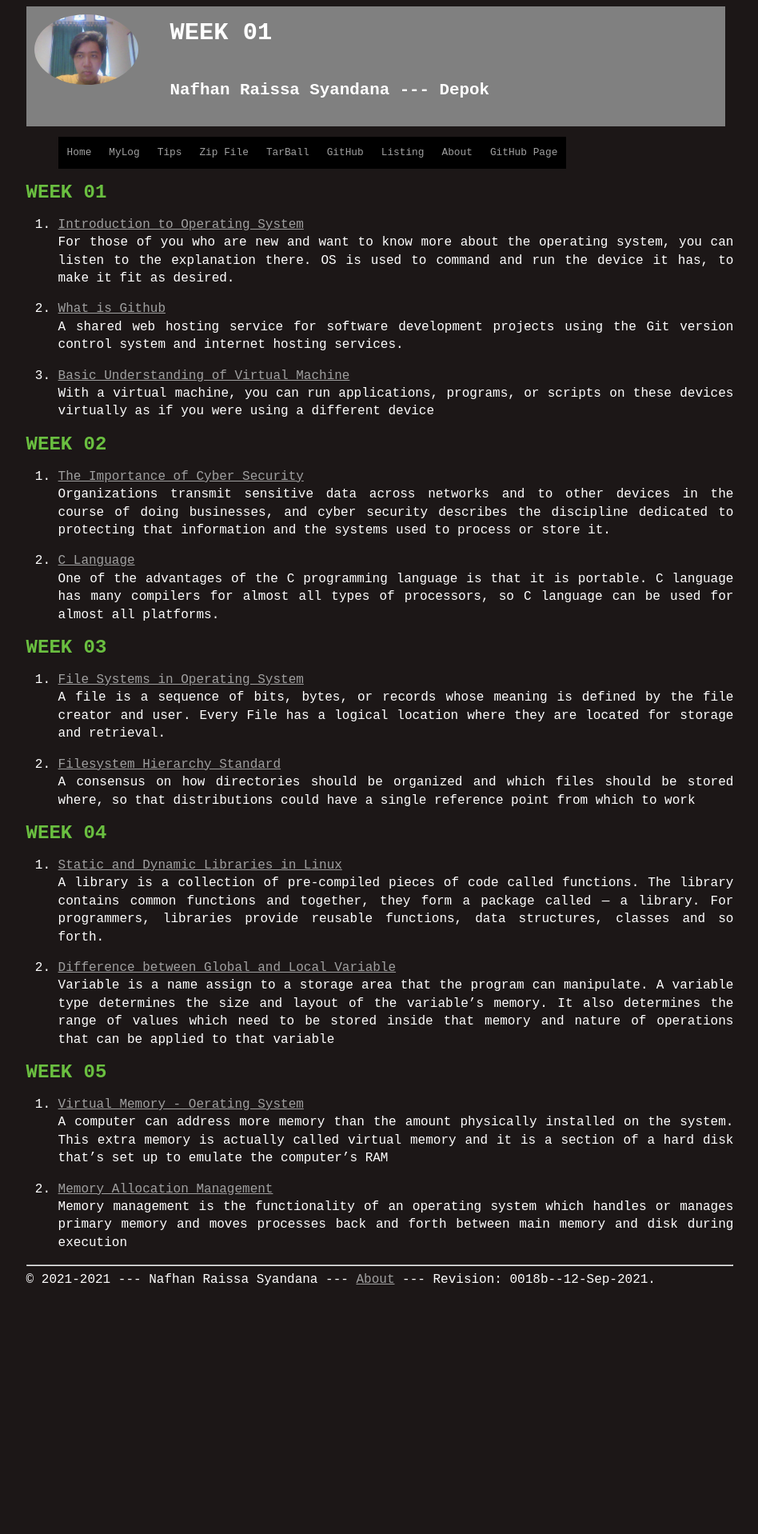
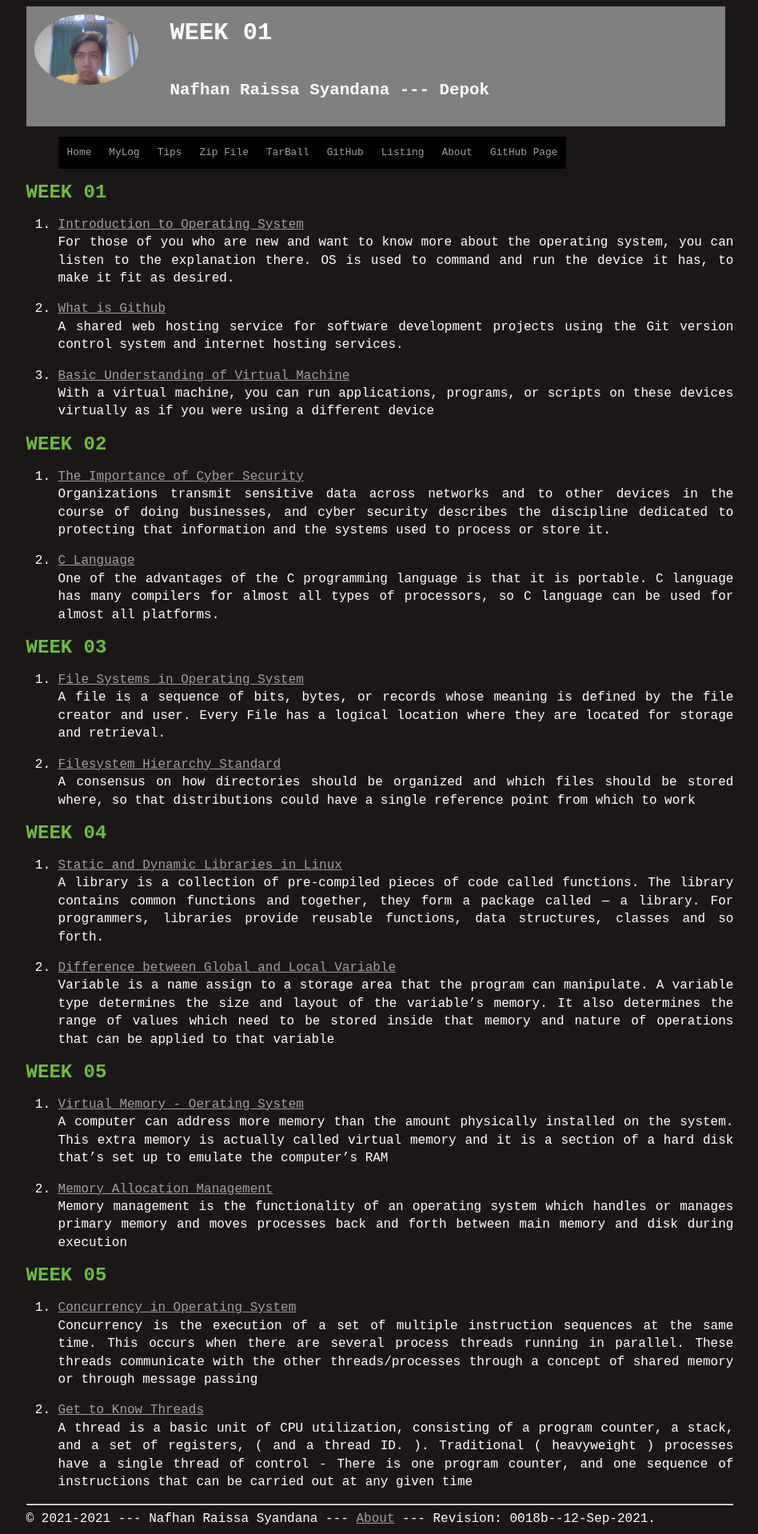
Before and after one commit to nafhansyandana/os212, a Jekyll site: the page built from links.md, in a window 1280 px wide. Shown: the whole page at 80% size, without its empty margins (165-1113 px from the left). Built offline with Jekyll 4.4.1, drawn with Linux system fonts in a browser that asks for light colours; our own code applies the rules of GitHub Pages for plain Markdown files; before the commit the page ends 1618 px from its top, so only the background shows below that.

Commit message:
Update links.md

```diff
--- a/links.md
+++ b/links.md
@@ -58,3 +58,15 @@ actually called virtual memory and it is a section of a hard disk that's set up
 11. [Memory Allocation Management](https://www.tutorialspoint.com/operating_system/os_memory_management.htm)<br>
 Memory management is the functionality of an operating system which handles or manages primary memory and moves
 processes back and forth between main memory and disk during execution
+
+# WEEK 05
+
+12. [Concurrency in Operating System](https://eng.libretexts.org/Courses/Delta_College/Operating_System%3A_The_Basics/05%3A_Process_Synchronization/5.1%3A_Introduction_to_Concurrency)<br>
+Concurrency is the execution of a set of multiple instruction sequences at the same time. This occurs when
+there are several process threads running in parallel. These threads communicate with the other threads/processes
+through a concept of shared memory or through message passing
+
+13. [Get to Know Threads](https://www.cs.uic.edu/~jbell/CourseNotes/OperatingSystems/4_Threads.html)<br>
+A thread is a basic unit of CPU utilization, consisting of a program counter, a stack, and a set of registers,
+( and a thread ID. ). Traditional ( heavyweight ) processes have a single thread of control - There is one
+program counter, and one sequence of instructions that can be carried out at any given time
```
